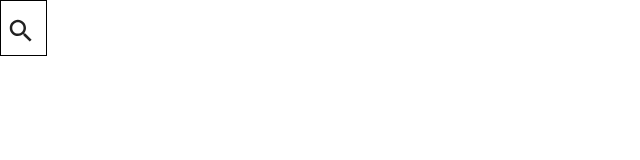
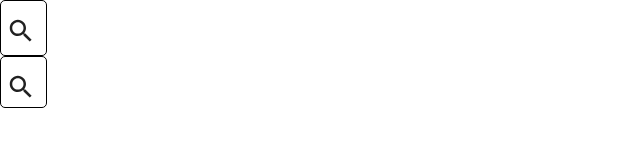
Before and after one commit to csepulv/search-box-animation, a React (Create React App) app: page / in a window 1280 px wide. Shown: the top 160 px of the page, without its empty margins (0-640 px from the left). Built offline with nearby package versions, Linux system fonts and the light colour scheme; what react-tap-event-plugin would draw is missing.

Commit message:
moving box

```diff
--- a/src/App.js
+++ b/src/App.js
@@ -11,7 +11,7 @@ injectTapEventPlugin();
 import {TextField, IconButton} from 'material-ui'
 import SearchIcon from 'material-ui/svg-icons/action/search';
 
-class App extends Component {
+class Expander extends Component {
     constructor(props) {
         super(props);
         this.state = {expand: false};
@@ -23,7 +23,6 @@ class App extends Component {
     };
 
     render() {
-        //const transition = 'width 4s cubic-bezier(0.000, 0, 1.000, 1.000)';
         const transition = 'width 0.75s cubic-bezier(0.000, 0.795, 0.000, 1.000)';
         const styles = {
             smallIcon: {
@@ -46,16 +45,78 @@ class App extends Component {
             }
         };
         const textStyle = this.state.expand ? styles.expanded : styles.collapsed;
-        const divStyle = Object.assign({}, textStyle, {border:'solid 1px black'});
+        const divStyle = Object.assign({}, textStyle, {border: 'solid 1px black', borderRadius: 5});
         divStyle.width += styles.small.width + 5;
 
         return (
+            <div style={divStyle}>
+                <IconButton iconStyle={styles.smallIcon} style={styles.small} onClick={this.handleIconClick}>
+                    <SearchIcon />
+                </IconButton>
+                <TextField name='search' style={textStyle}/>
+            </div>
+        );
+    }
+}
+
+class Mover extends Component {
+    constructor(props) {
+        super(props);
+        this.state = {expand: false};
+
+    }
+
+    handleIconClick = () => {
+        this.setState({expand: !this.state.expand});
+    };
+
+    render() {
+        const transition = 'transform 0.5s ease';
+        const styles = {
+            smallIcon: {
+                width: 30,
+                height: 30
+            },
+            small: {
+                width: 40,
+                height: 40,
+                padding: 5,
+                top: 10
+            },
+            expanded: {
+                height: 50,
+                transform:'translateX(10em)',
+                transition: transition
+            },
+            collapsed: {
+                height: 50,
+                transition: transition
+            }
+        };
+        const baseStyle = this.state.expand ? styles.expanded : styles.collapsed;
+        const divStyle = Object.assign({}, baseStyle, {border: 'solid 1px black', borderRadius: 5});
+        divStyle.width = styles.small.width + 5;
+
+        return (
+            <div style={divStyle}>
+                <IconButton iconStyle={styles.smallIcon} style={styles.small} onClick={this.handleIconClick}>
+                    <SearchIcon />
+                </IconButton>
+            </div>
+        );
+    }
+}
+
+class App extends Component {
+
+
+    render() {
+
+        return (
             <MuiThemeProvider>
-                <div style={divStyle}>
-                    <IconButton iconStyle={styles.smallIcon} style={styles.small} onClick={this.handleIconClick}>
-                        <SearchIcon />
-                    </IconButton>
-                    <TextField id='search' style={textStyle}/>
+                <div>
+                    <Expander/>
+                    <Mover/>
                 </div>
             </MuiThemeProvider>
         );
```
